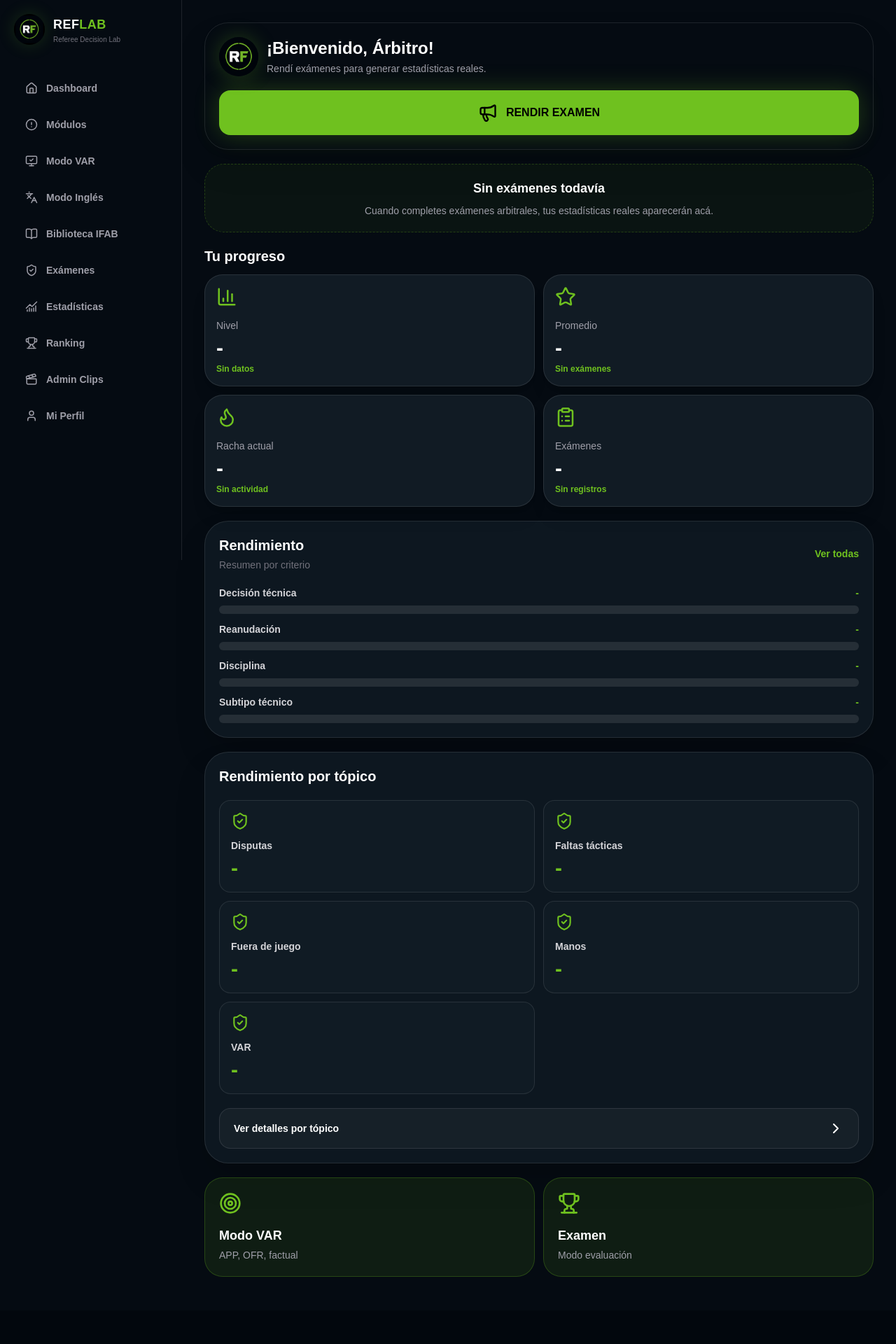
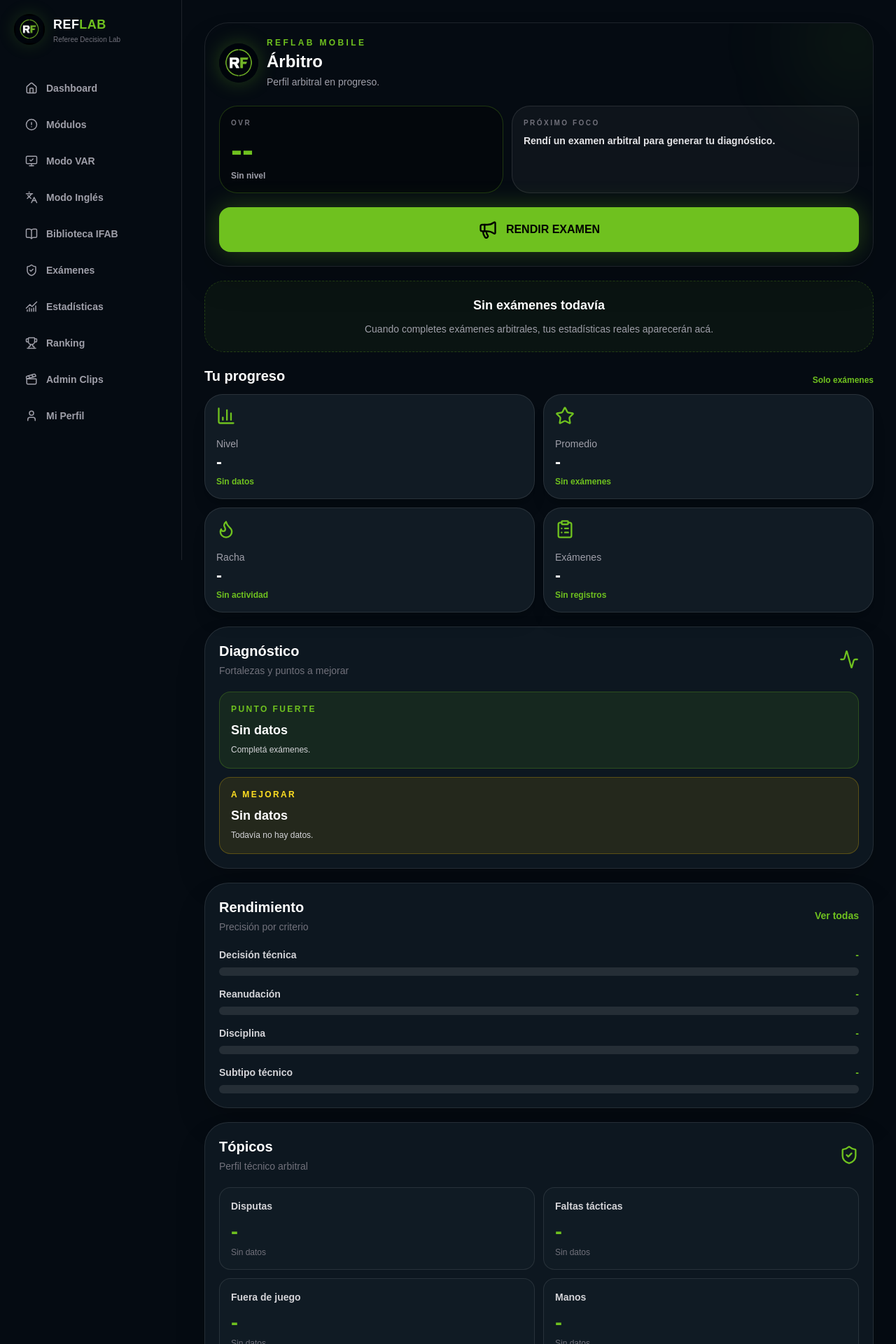
Before and after one commit to drcornejo19/reflab, a Next.js app: page /mobile-dashboard in a window 1280 px wide. Shown: the top 1920 px of the page at 70% size. Before the commit the page ends 1872 px from the top, so only its background shows below. Built offline with nearby package versions, Linux system fonts and the light colour scheme; no server answers.

Commit message:
Improve mobile dashboard UI

```diff
--- a/app/mobile-dashboard/page.tsx
+++ b/app/mobile-dashboard/page.tsx
@@ -6,15 +6,19 @@ import { useUser } from "@clerk/nextjs";
 import { AppShell } from "@/components/AppShell";
 import { supabase } from "@/lib/supabase";
 import {
+  Activity,
   BarChart3,
+  BookOpenCheck,
   ChevronRight,
   ClipboardList,
   Flame,
+  Megaphone,
+  PlaySquare,
   ShieldCheck,
   Star,
   Target,
   Trophy,
-  Megaphone,
+  type LucideIcon,
 } from "lucide-react";
 
 type ExamAnswer = {
@@ -43,6 +47,11 @@ type ExamResult = {
   correct_count: number;
   details: ExamAnswer[] | null;
   created_at: string;
+};
+
+type NullableMetric = {
+  label: string;
+  value: number | null;
 };
 
 const topicList = [
@@ -111,23 +120,20 @@ export default function MobileDashboardPage() {
         )
       : null;
 
+    const lastExam = examResults[0]?.avg_score ?? null;
+
     return {
       totalExams,
       totalAnswers,
       hasData,
       avg,
+      lastExam,
+      level: avg === null ? "Sin nivel" : getMobileLevel(avg),
       streak: totalExams > 0 ? Math.min(totalExams, 7) : null,
     };
   }, [examResults, examAnswers]);
 
-  const topicPerformance = useMemo(() => {
-    return topicList.map((topic) => ({
-      label: topic.label,
-      value: topicAvgReal(examAnswers, topic.key),
-    }));
-  }, [examAnswers]);
-
-  const criterionPerformance = useMemo(() => {
+  const criterionPerformance: NullableMetric[] = useMemo(() => {
     return [
       {
         label: "Decisión técnica",
@@ -148,6 +154,45 @@ export default function MobileDashboardPage() {
     ];
   }, [examAnswers]);
 
+  const topicPerformance: NullableMetric[] = useMemo(() => {
+    return topicList.map((topic) => ({
+      label: topic.label,
+      value: topicAvgReal(examAnswers, topic.key),
+    }));
+  }, [examAnswers]);
+
+  const strongestCriterion = useMemo(() => {
+    return getStrongest(criterionPerformance);
+  }, [criterionPerformance]);
+
+  const weakestCriterion = useMemo(() => {
+    return getWeakest(criterionPerformance);
+  }, [criterionPerformance]);
+
+  const strongestTopic = useMemo(() => {
+    return getStrongest(topicPerformance);
+  }, [topicPerformance]);
+
+  const weakestTopic = useMemo(() => {
+    return getWeakest(topicPerformance);
+  }, [topicPerformance]);
+
+  const recommendation = useMemo(() => {
+    if (!stats.hasData) {
+      return "Rendí un examen arbitral para generar tu diagnóstico.";
+    }
+
+    if (weakestTopic && weakestCriterion) {
+      return `Trabajá ${weakestTopic.label}, priorizando ${weakestCriterion.label}.`;
+    }
+
+    if (weakestCriterion) {
+      return `Reforzá ${weakestCriterion.label}.`;
+    }
+
+    return "Seguí acumulando exámenes para mejorar el diagnóstico.";
+  }, [stats.hasData, weakestTopic, weakestCriterion]);
+
   if (loading) {
     return (
       <AppShell>
@@ -160,28 +205,61 @@ export default function MobileDashboardPage() {
 
   return (
     <AppShell>
-      <div className="min-h-screen space-y-5 px-0 pb-4">
-        <section className="rounded-[34px] border border-white/10 bg-[radial-gradient(circle_at_top_left,rgba(111,193,31,0.22),transparent_38%),#0d1720] p-5 shadow-2xl">
-          <div className="flex items-center gap-3">
+      <div className="min-h-screen space-y-5 pb-5">
+        <section className="relative overflow-hidden rounded-[34px] border border-white/10 bg-[radial-gradient(circle_at_top_left,rgba(111,193,31,0.24),transparent_38%),radial-gradient(circle_at_bottom_right,rgba(75,110,255,0.16),transparent_34%),#0d1720] p-5 shadow-2xl">
+          <div className="absolute right-[-45px] top-[-45px] h-36 w-36 rounded-full bg-[#6fc11f]/10 blur-3xl" />
+
+          <div className="relative flex items-center gap-3">
             <img
               src="/rf-logo.png"
               alt="RF"
-              className="h-14 w-14 rounded-full object-cover shadow-[0_0_28px_rgba(111,193,31,0.25)]"
+              className="h-14 w-14 rounded-full object-cover shadow-[0_0_28px_rgba(111,193,31,0.28)]"
             />
 
-            <div>
-              <h1 className="text-2xl font-black leading-tight">
-                ¡Bienvenido, {displayName}!
+            <div className="min-w-0">
+              <p className="text-xs font-black uppercase tracking-[0.28em] text-[#6fc11f]">
+                RefLab Mobile
+              </p>
+
+              <h1 className="mt-1 truncate text-2xl font-black leading-tight">
+                {displayName}
               </h1>
+
               <p className="mt-1 text-sm text-zinc-400">
-                Rendí exámenes para generar estadísticas reales.
+                Perfil arbitral en progreso.
+              </p>
+            </div>
+          </div>
+
+          <div className="relative mt-6 grid grid-cols-[0.9fr_1.1fr] gap-3">
+            <div className="rounded-[26px] border border-[#6fc11f]/25 bg-black/30 p-4">
+              <p className="text-[10px] font-black uppercase tracking-[0.25em] text-zinc-500">
+                OVR
+              </p>
+
+              <p className="mt-2 text-5xl font-black text-[#6fc11f]">
+                {stats.avg ?? "--"}
+              </p>
+
+              <p className="mt-1 text-xs font-bold text-zinc-400">
+                {stats.level}
+              </p>
+            </div>
+
+            <div className="rounded-[26px] border border-white/10 bg-white/[0.04] p-4">
+              <p className="text-[10px] font-black uppercase tracking-[0.25em] text-zinc-500">
+                Próximo foco
+              </p>
+
+              <p className="mt-2 text-sm font-bold leading-5 text-zinc-200">
+                {recommendation}
               </p>
             </div>
           </div>
 
           <Link
             href="/training/exam"
-            className="mt-5 flex h-16 w-full items-center justify-center gap-3 rounded-2xl bg-[#6fc11f] text-base font-black text-black shadow-[0_0_35px_rgba(111,193,31,0.28)]"
+            className="relative mt-5 flex h-16 w-full items-center justify-center gap-3 rounded-2xl bg-[#6fc11f] text-base font-black text-black shadow-[0_0_35px_rgba(111,193,31,0.3)] transition active:scale-[0.98]"
           >
             <Megaphone size={28} />
             RENDIR EXAMEN
@@ -191,7 +269,7 @@ export default function MobileDashboardPage() {
         {!stats.hasData && (
           <section className="rounded-[28px] border border-dashed border-[#6fc11f]/25 bg-[#6fc11f]/5 p-5 text-center">
             <p className="text-lg font-black text-white">Sin exámenes todavía</p>
-            <p className="mt-2 text-sm text-zinc-400">
+            <p className="mt-2 text-sm leading-6 text-zinc-400">
               Cuando completes exámenes arbitrales, tus estadísticas reales
               aparecerán acá.
             </p>
@@ -199,13 +277,18 @@ export default function MobileDashboardPage() {
         )}
 
         <section>
-          <h2 className="mb-3 text-xl font-black">Tu progreso</h2>
+          <div className="mb-3 flex items-end justify-between">
+            <h2 className="text-xl font-black">Tu progreso</h2>
+            <span className="text-xs font-black text-[#6fc11f]">
+              Solo exámenes
+            </span>
+          </div>
 
           <div className="grid grid-cols-2 gap-3">
             <MetricCard
               icon={BarChart3}
               title="Nivel"
-              value={stats.hasData ? getMobileLevel(stats.avg ?? 0) : "-"}
+              value={stats.hasData ? stats.level : "-"}
               sub={stats.hasData ? "Según examen" : "Sin datos"}
             />
 
@@ -218,9 +301,9 @@ export default function MobileDashboardPage() {
 
             <MetricCard
               icon={Flame}
-              title="Racha actual"
-              value={stats.streak === null ? "-" : `${stats.streak} días`}
-              sub={stats.hasData ? "Actividad registrada" : "Sin actividad"}
+              title="Racha"
+              value={stats.streak === null ? "-" : `${stats.streak}`}
+              sub={stats.hasData ? "Exámenes recientes" : "Sin actividad"}
             />
 
             <MetricCard
@@ -235,9 +318,46 @@ export default function MobileDashboardPage() {
         <section className="rounded-[34px] border border-white/10 bg-[#0d1720] p-5 shadow-2xl">
           <div className="flex items-center justify-between">
             <div>
+              <h2 className="text-xl font-black">Diagnóstico</h2>
+              <p className="mt-1 text-sm text-zinc-500">
+                Fortalezas y puntos a mejorar
+              </p>
+            </div>
+
+            <Activity className="text-[#6fc11f]" size={28} />
+          </div>
+
+          <div className="mt-5 grid gap-3">
+            <DiagnosisCard
+              title="Punto fuerte"
+              value={strongestCriterion?.label ?? "Sin datos"}
+              detail={
+                strongestCriterion
+                  ? `${strongestCriterion.value}% de precisión`
+                  : "Completá exámenes."
+              }
+              tone="success"
+            />
+
+            <DiagnosisCard
+              title="A mejorar"
+              value={weakestCriterion?.label ?? "Sin datos"}
+              detail={
+                weakestCriterion
+                  ? `${weakestCriterion.value}% de precisión`
+                  : "Todavía no hay datos."
+              }
+              tone="warning"
+            />
+          </div>
+        </section>
+
+        <section className="rounded-[34px] border border-white/10 bg-[#0d1720] p-5 shadow-2xl">
+          <div className="flex items-center justify-between">
+            <div>
               <h2 className="text-xl font-black">Rendimiento</h2>
               <p className="mt-1 text-sm text-zinc-500">
-                Resumen por criterio
+                Precisión por criterio
               </p>
             </div>
 
@@ -246,7 +366,7 @@ export default function MobileDashboardPage() {
             </Link>
           </div>
 
-          <div className="mt-5 grid gap-3">
+          <div className="mt-5 grid gap-4">
             {criterionPerformance.map((item) => (
               <ProgressRow
                 key={item.label}
@@ -258,7 +378,16 @@ export default function MobileDashboardPage() {
         </section>
 
         <section className="rounded-[34px] border border-white/10 bg-[#0d1720] p-5 shadow-2xl">
-          <h2 className="text-xl font-black">Rendimiento por tópico</h2>
+          <div className="flex items-center justify-between">
+            <div>
+              <h2 className="text-xl font-black">Tópicos</h2>
+              <p className="mt-1 text-sm text-zinc-500">
+                Perfil técnico arbitral
+              </p>
+            </div>
+
+            <ShieldCheck className="text-[#6fc11f]" size={28} />
+          </div>
 
           <div className="mt-5 grid grid-cols-2 gap-3">
             {topicPerformance.map((item) => (
@@ -272,7 +401,7 @@ export default function MobileDashboardPage() {
 
           <Link
             href="/stats"
-            className="mt-5 flex items-center justify-between rounded-2xl border border-white/10 bg-white/[0.04] px-5 py-4 text-sm font-black"
+            className="mt-5 flex items-center justify-between rounded-2xl border border-white/10 bg-white/[0.04] px-5 py-4 text-sm font-black transition active:scale-[0.98]"
           >
             Ver detalles por tópico
             <ChevronRight />
@@ -281,14 +410,28 @@ export default function MobileDashboardPage() {
 
         <section className="grid grid-cols-2 gap-3">
           <QuickAction
-            href="/training/var"
+            href="/training/field"
             icon={Target}
-            title="Modo VAR"
-            text="APP, OFR, factual"
+            title="Entrenar"
+            text="Clips por tópico"
           />
 
           <QuickAction
-            href="/training/exam"
+            href="/training/video-analysis"
+            icon={PlaySquare}
+            title="Video"
+            text="Análisis técnico"
+          />
+
+          <QuickAction
+            href="/training/rules-practice"
+            icon={BookOpenCheck}
+            title="Reglas"
+            text="Práctica gratis"
+          />
+
+          <QuickAction
+            href="/training/rules-exam"
             icon={Trophy}
             title="Examen"
             text="Modo evaluación"
@@ -305,17 +448,51 @@ function MetricCard({
   value,
   sub,
 }: {
-  icon: any;
+  icon: LucideIcon;
   title: string;
   value: string | number;
   sub: string;
 }) {
   return (
     <div className="rounded-[26px] border border-white/10 bg-[#111b24] p-4 shadow-xl">
-      <Icon className="text-[#6fc11f]" size={30} />
+      <Icon className="text-[#6fc11f]" size={28} />
+
       <p className="mt-4 text-sm text-zinc-400">{title}</p>
-      <p className="mt-1 text-3xl font-black">{value}</p>
-      <p className="mt-1 text-xs font-bold text-[#6fc11f]">{sub}</p>
+
+      <p className="mt-1 text-2xl font-black leading-none">{value}</p>
+
+      <p className="mt-2 text-xs font-bold text-[#6fc11f]">{sub}</p>
+    </div>
+  );
+}
+
+function DiagnosisCard({
+  title,
+  value,
+  detail,
+  tone,
+}: {
+  title: string;
+  value: string;
+  detail: string;
+  tone: "success" | "warning";
+}) {
+  const style =
+    tone === "success"
+      ? "border-[#6fc11f]/25 bg-[#6fc11f]/10"
+      : "border-yellow-400/25 bg-yellow-400/10";
+
+  const text = tone === "success" ? "text-[#6fc11f]" : "text-yellow-300";
+
+  return (
+    <div className={`rounded-2xl border p-4 ${style}`}>
+      <p className={`text-xs font-black uppercase tracking-[0.2em] ${text}`}>
+        {title}
+      </p>
+
+      <p className="mt-2 text-lg font-black text-white">{value}</p>
+
+      <p className="mt-1 text-xs leading-5 text-zinc-300">{detail}</p>
     </div>
   );
 }
@@ -333,12 +510,13 @@ function ProgressRow({
     <div>
       <div className="mb-2 flex items-center justify-between text-sm">
         <span className="font-bold text-zinc-300">{label}</span>
+
         <span className="font-black text-[#6fc11f]">
           {value === null ? "-" : `${value}%`}
         </span>
       </div>
 
-      <div className="h-3 rounded-full bg-white/10">
+      <div className="h-3 overflow-hidden rounded-full bg-white/10">
         <div
           className="h-3 rounded-full bg-[#6fc11f] shadow-[0_0_18px_rgba(111,193,31,0.45)]"
           style={{ width: `${Math.min(safeValue, 100)}%` }}
@@ -357,10 +535,14 @@ function TopicCard({
 }) {
   return (
     <div className="rounded-2xl border border-white/10 bg-[#101b24] p-4">
-      <ShieldCheck className="text-[#6fc11f]" size={26} />
-      <p className="mt-3 text-sm font-bold text-zinc-300">{title}</p>
-      <p className="mt-1 text-3xl font-black text-[#6fc11f]">
-        {value === null ? "-" : `${value}%`}
+      <p className="text-sm font-bold text-zinc-300">{title}</p>
+
+      <p className="mt-2 text-3xl font-black text-[#6fc11f]">
+        {value === null ? "-" : `${value}`}
+      </p>
+
+      <p className="mt-1 text-xs text-zinc-500">
+        {value === null ? "Sin datos" : "puntos"}
       </p>
     </div>
   );
@@ -373,17 +555,19 @@ function QuickAction({
   text,
 }: {
   href: string;
-  icon: any;
+  icon: LucideIcon;
   title: string;
   text: string;
 }) {
   return (
     <Link
       href={href}
-      className="rounded-[26px] border border-[#6fc11f]/25 bg-[#6fc11f]/10 p-5"
+      className="rounded-[26px] border border-[#6fc11f]/25 bg-[#6fc11f]/10 p-5 transition active:scale-[0.98]"
     >
-      <Icon className="text-[#6fc11f]" size={32} />
+      <Icon className="text-[#6fc11f]" size={30} />
+
       <p className="mt-4 text-lg font-black">{title}</p>
+
       <p className="mt-1 text-sm text-zinc-400">{text}</p>
     </Link>
   );
@@ -410,6 +594,26 @@ function percent(answers: ExamAnswer[], key: keyof ExamAnswer) {
   );
 }
 
+function getStrongest(items: NullableMetric[]) {
+  const valid = items.filter((item): item is { label: string; value: number } => {
+    return typeof item.value === "number";
+  });
+
+  if (valid.length === 0) return null;
+
+  return [...valid].sort((a, b) => b.value - a.value)[0];
+}
+
+function getWeakest(items: NullableMetric[]) {
+  const valid = items.filter((item): item is { label: string; value: number } => {
+    return typeof item.value === "number";
+  });
+
+  if (valid.length === 0) return null;
+
+  return [...valid].sort((a, b) => a.value - b.value)[0];
+}
+
 function getMobileLevel(avg: number) {
   if (avg >= 90) return "Elite";
   if (avg >= 80) return "Avanzado";
--- a/package.json
+++ b/package.json
@@ -11,6 +11,7 @@
   "dependencies": {
     "@clerk/nextjs": "^7.2.5",
     "@supabase/supabase-js": "^2.104.1",
+    "framer-motion": "^12.38.0",
     "lucide-react": "^1.11.0",
     "next": "16.2.4",
     "openai": "^6.34.0",
```
Also changed, not shown: 1 other file (tests, documents, lock files or other folders).
